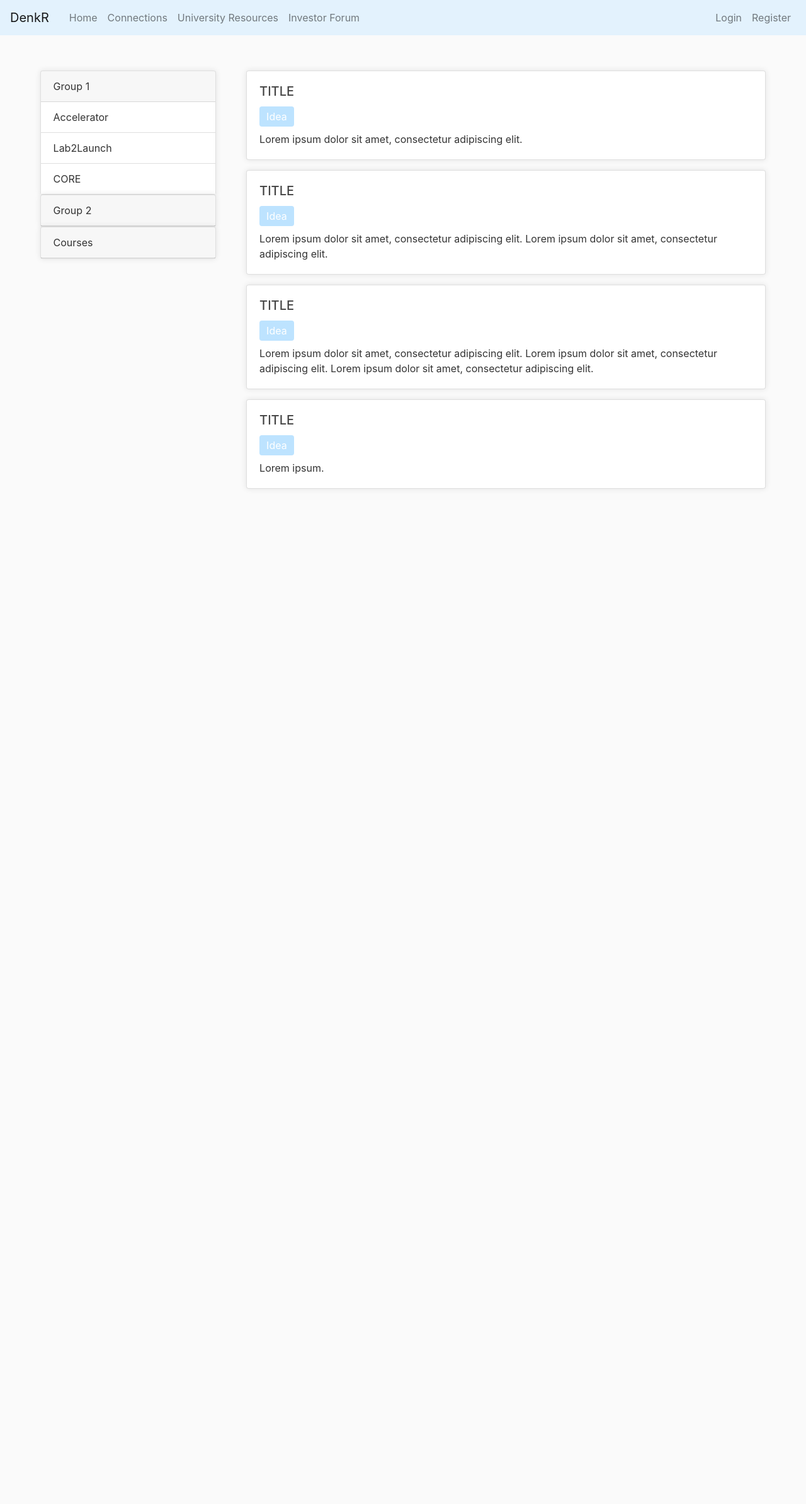
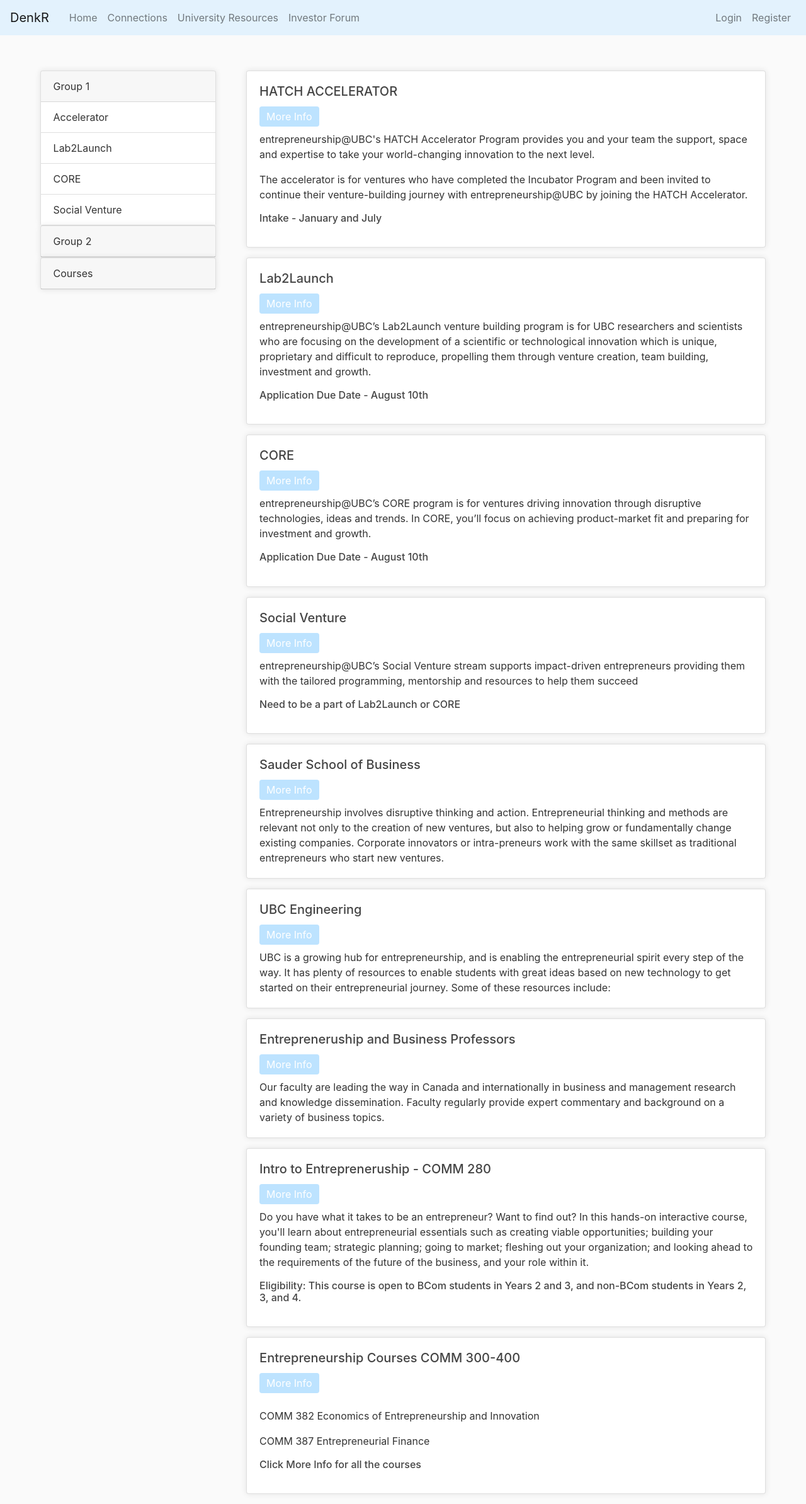
Before and after one commit to AnimeAllstar/DenkR, a Django app: page /university-resources/ in a window 1280 px wide. Shown: the whole page at 63% size. Before the commit the page ends 776 px from the top, so only its background shows below. Run offline with Django 3.2, Linux system fonts and the light colour scheme; some libraries are stand-ins or nearby versions.

Commit message:
Uni resources and Minor Connections

```diff
--- a/blog/templates/blog/connections.html
+++ b/blog/templates/blog/connections.html
@@ -30,7 +30,7 @@
     <!--Invitations-->
 
     <div class="card">
-        <h5 class="card-header">Invitations</h5>
+        <h5 class="card-header">Invitations (Template Only. Coming Soon!)</h5>
         <div class="card-body">
             <table class="table table-borderless">
                 <tr>
@@ -85,7 +85,7 @@
 
     <br>
     <div class="card">
-        <h5 class="card-header">People you may know</h5>
+        <h5 class="card-header">People you may know (Template Only. Coming Soon!)</h5>
         <div class="card-deck p-4">
             <div class="card">
                 <div class="card-body text-center">
--- a/blog/templates/blog/uni_resources.html
+++ b/blog/templates/blog/uni_resources.html
@@ -58,10 +58,11 @@
             <div id="collapseOne" class="collapse show" aria-labelledby="headingOne" data-parent="#accordion">
                 <div class="card-body p-0">
                     <ul class="list-group tab list-group-flush">
-                        <li class="list-group-item tablinks" onclick="openCity(event, 'dog')">
+                        <li class="list-group-item tablinks" onclick="openCity(event, 'accel')">
                             Accelerator</li>
-                        <li class="list-group-item tablinks" onclick="openCity(event, 'cat')">Lab2Launch</li>
-                        <li class="list-group-item tablinks" onclick="openCity(event, 'mouse')">CORE</li>
+                        <li class="list-group-item tablinks" onclick="openCity(event, 'lab')">Lab2Launch</li>
+                        <li class="list-group-item tablinks" onclick="openCity(event, 'core')">CORE</li>
+                        <li class="list-group-item tablinks" onclick="openCity(event, 'social')">Social Venture</li>
                     </ul>
                 </div>
             </div>
@@ -75,9 +76,8 @@
             <div id="collapseTwo" class="collapse" aria-labelledby="headingTwo" data-parent="#accordion">
                 <div class="card-body p-0">
                     <ul class="list-group list-group-flush">
-                        <li class="list-group-item">Faculty</li>
-                        <li class="list-group-item">Departments</li>
-                        <li class="list-group-item">Professors</li>
+                        <li class="list-group-item tablinks" onclick="openCity(event, 'faculty')">Faculties</li>
+                        <li class="list-group-item tablinks" onclick="openCity(event, 'prof')">Professors</li>
                     </ul>
                 </div>
             </div>
@@ -91,8 +91,7 @@
             <div id="collapseThree" class="collapse" aria-labelledby="headingThree" data-parent="#accordion">
                 <div class="card-body p-0">
                     <ul class="list-group list-group-flush">
-                        <li class="list-group-item">Business</li>
-                        <li class="list-group-item">Entrepreneurship</li>
+                        <li class="list-group-item tablinks" onclick="openCity(event, 'business_courses')">Business and Entrepreneurship</li>
                     </ul>
                 </div>
             </div>
@@ -101,38 +100,112 @@
 </div>
 
 <div class="col-md-8 px-4">
-    <div class="cat tabcontent card mb-3">
+
+    <div class="accel tabcontent card mb-3">
         <div class="card-body">
-            <h5 class="card-title">TITLE</h5>
-            <button class="btn tag mb-2">Idea</button>
-            <p class="card-text">Lorem ipsum dolor sit amet, consectetur adipiscing elit.</p>
+            <h5 class="card-title">HATCH ACCELERATOR</h5>
+            <button class="btn tag mb-2" onclick="window.open('https://www.start.entrepreneurship.ubc.ca/hatch')">More Info</button>
+            <p class="card-text">
+                entrepreneurship@UBC's HATCH Accelerator Program provides you and your team the support,
+                space and expertise to take your world-changing innovation to the next level.
+            </p>
+            <p class="card-text">
+                The accelerator is for ventures who have completed the Incubator Program and been invited
+                to continue their venture-building journey with entrepreneurship@UBC by joining the HATCH Accelerator.
+            </p>
+            <p class="card-text">
+                <h6>Intake - January and July</h6>
+            </p>
         </div>
     </div>
 
-    <div class="dog tabcontent card mb-3">
+    <div class="lab tabcontent card mb-3">
         <div class="card-body">
-            <h5 class="card-title">TITLE</h5>
-            <button class="btn tag mb-2">Idea</button>
-            <p class="card-text">Lorem ipsum dolor sit amet, consectetur adipiscing elit. Lorem ipsum
-                dolor sit amet, consectetur adipiscing elit.</p>
+            <h5 class="card-title">Lab2Launch</h5>
+            <button class="btn tag mb-2" onclick="window.open('https://www.start.entrepreneurship.ubc.ca/lab2launch')">More Info</button>
+            <p class="card-text">
+                entrepreneurship@UBC’s Lab2Launch venture building program is for UBC researchers and scientists who are focusing on the development of a scientific or technological innovation which is unique, proprietary and difficult to reproduce, propelling them through venture creation, team building, investment and growth.
+            </p>
+            <p class="card-text">
+                <h6>Application Due Date - August 10th</h6>
+            </p>
         </div>
     </div>
 
-    <div class="mouse tabcontent card mb-3">
+    <div class="core tabcontent card mb-3">
         <div class="card-body">
-            <h5 class="card-title">TITLE</h5>
-            <button class="btn tag mb-2">Idea</button>
-            <p class="card-text">Lorem ipsum dolor sit amet, consectetur adipiscing elit. Lorem ipsum
-                dolor sit amet, consectetur adipiscing elit. Lorem ipsum
-                dolor sit amet, consectetur adipiscing elit.</p>
+            <h5 class="card-title">CORE</h5>
+            <button class="btn tag mb-2" onclick="window.open('https://www.start.entrepreneurship.ubc.ca/core')">More Info</button>
+            <p class="card-text">
+                entrepreneurship@UBC’s CORE program is for ventures driving innovation through disruptive technologies, ideas and trends. In CORE, you’ll focus on achieving product-market fit and preparing for investment and growth.
+            </p>
+            <p class="card-text">
+                <h6>Application Due Date - August 10th</h6>
+            </p>
         </div>
     </div>
 
-    <div class="cat tabcontent card mb-3">
+    <div class="social tabcontent card mb-3">
         <div class="card-body">
-            <h5 class="card-title">TITLE</h5>
-            <button class="btn tag mb-2">Idea</button>
-            <p class="card-text">Lorem ipsum.</p>
+            <h5 class="card-title">Social Venture</h5>
+            <button class="btn tag mb-2" onclick="window.open('https://www.start.entrepreneurship.ubc.ca/social-venture')">More Info</button>
+            <p class="card-text">
+                entrepreneurship@UBC’s Social Venture stream supports impact-driven entrepreneurs providing them with the tailored programming, mentorship and resources to help them succeed
+            </p>
+            <p class="card-text">
+                <h6>Need to be a part of Lab2Launch or CORE</h6>
+            </p>
+        </div>
+    </div>
+
+
+    <div class="faculty tabcontent card mb-3">
+        <div class="card-body">
+            <h5 class="card-title">Sauder School of Business</h5>
+            <button class="btn tag mb-2" onclick="window.open('https://mybcom.sauder.ubc.ca/courses-money-enrolment/options/entrepreneurship')">More Info</button>
+            <p class="card-text">
+                Entrepreneurship involves disruptive thinking and action. Entrepreneurial thinking and methods are relevant not only to the creation of new ventures, but also to helping grow or fundamentally change existing companies. Corporate innovators or intra-preneurs work with the same skillset as traditional entrepreneurs who start new ventures.
+            </p>
+        </div>
+    </div>
+    <div class="faculty tabcontent card mb-3">
+        <div class="card-body">
+            <h5 class="card-title">UBC Engineering</h5>
+            <button class="btn tag mb-2" onclick="window.open('https://engineering.ubc.ca/academics/undergraduate/entrepreneurship')">More Info</button>
+            <p class="card-text">
+                UBC is a growing hub for entrepreneurship, and is enabling the entrepreneurial spirit every step of the way. It has plenty of resources to enable students with great ideas based on new technology to get started on their entrepreneurial journey. Some of these resources include:
+            </p>
+        </div>
+    </div>
+
+    <div class="prof tabcontent card mb-3">
+        <div class="card-body">
+            <h5 class="card-title">Entrepreneruship and Business Professors</h5>
+            <button class="btn tag mb-2" onclick="window.open('https://www.sauder.ubc.ca/thought-leadership/faculty-directory')">More Info</button>
+            <p class="card-text">Our faculty are leading the way in Canada and internationally in business and management research and knowledge dissemination. Faculty regularly provide expert commentary and background on a variety of business topics.
+            </p>
+        </div>
+    </div>
+
+
+    <div class="business_courses tabcontent card mb-3">
+        <div class="card-body">
+            <h5 class="card-title"> Intro to Entrepreneruship - COMM 280</h5>
+            <button class="btn tag mb-2" onclick="window.open('https://mybcom.sauder.ubc.ca/comm280')">More Info</button>
+            <p class="card-text">Do you have what it takes to be an entrepreneur? Want to find out? In this hands-on interactive course, you'll learn about entrepreneurial essentials such as creating viable opportunities; building your founding team; strategic planning; going to market; fleshing out your organization; and looking ahead to the requirements of the future of the business, and your role within it.
+                <h6>Eligibility: This course is open to BCom students in Years 2 and 3, and non-BCom students in Years 2, 3, and 4. </h6>
+            </p>
+        </div>
+    </div>
+    <div class="business_courses tabcontent card mb-3">
+        <div class="card-body">
+            <h5 class="card-title"> Entrepreneurship Courses COMM 300-400</h5>
+            <button class="btn tag mb-2" onclick="window.open('https://mybcom.sauder.ubc.ca/courses-money-enrolment/options/entrepreneurship')">More Info</button>
+            <p class="card-text">
+                <p>COMM 382	    Economics of Entrepreneurship and Innovation</p>
+                <p>COMM 387     Entrepreneurial Finance</p>
+                <h6>Click More Info for all the courses</h6>
+            </p>
         </div>
     </div>
 </div>
```
